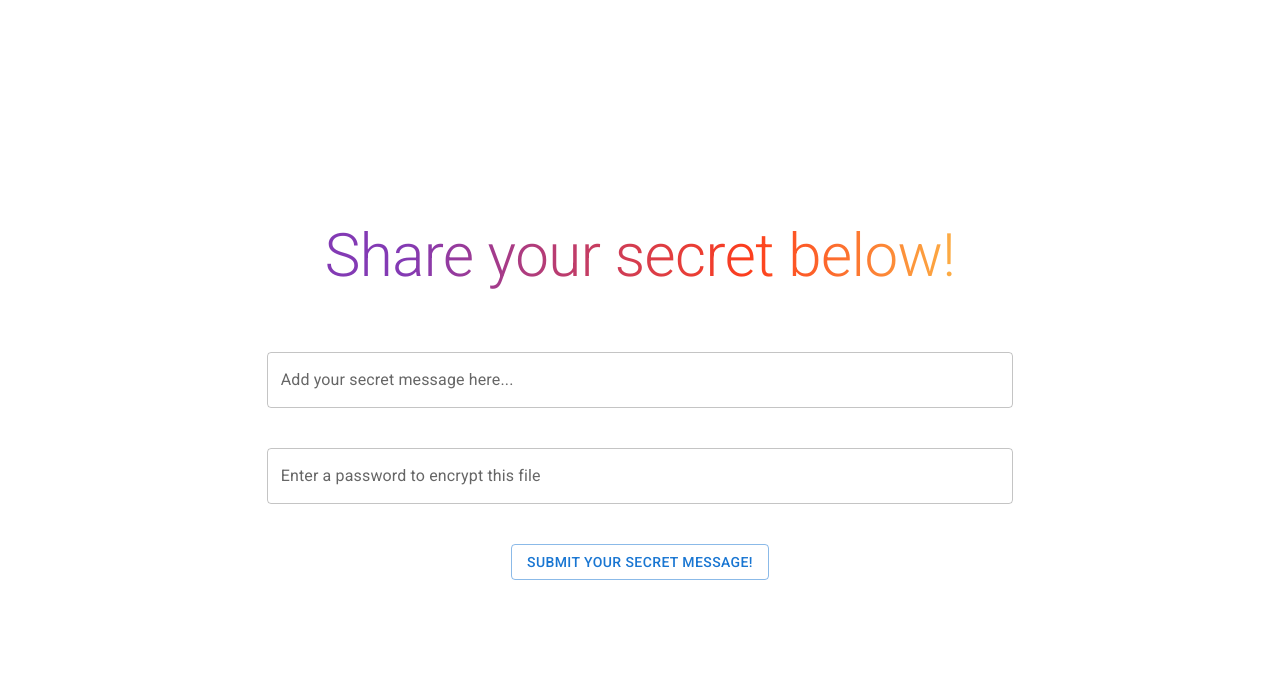
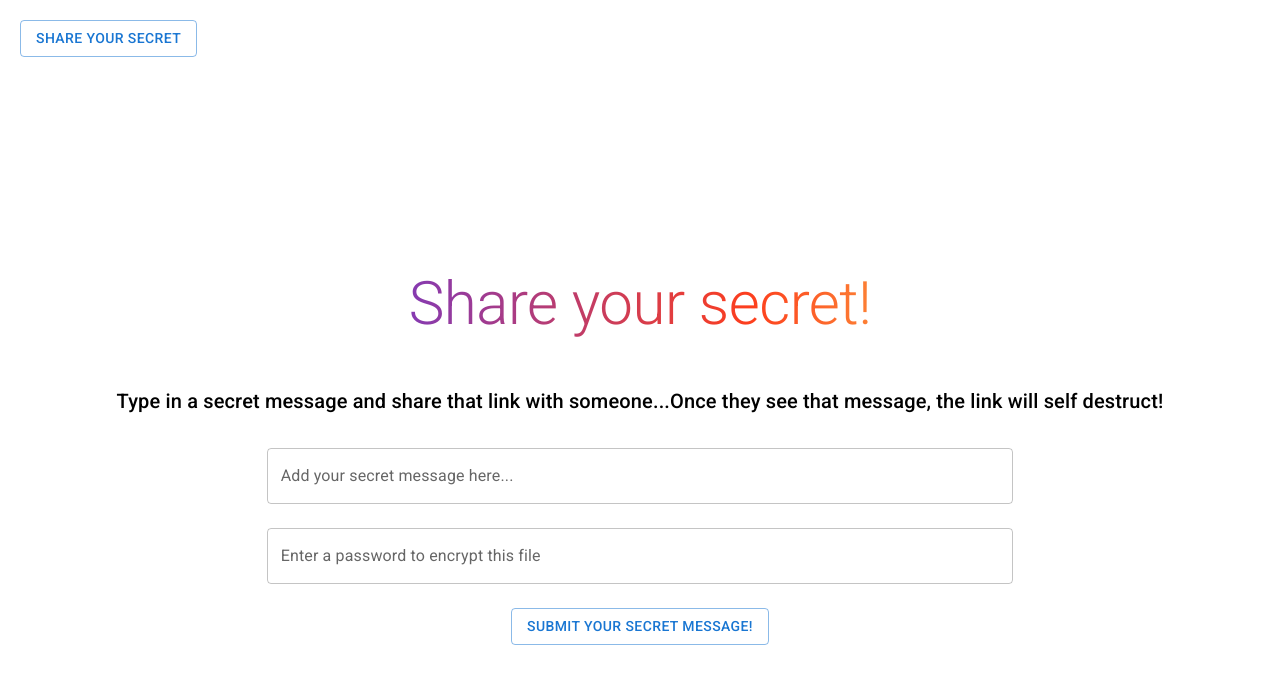
Before and after one commit to aaryandewan/share-your-secret, a React (Create React App) app: page / in a window 1280 px wide. Shown: the top 684 px of the page. Built offline with nearby package versions, Linux system fonts and the light colour scheme; no server answers.

Commit message:
final commit

```diff
--- a/src/App.js
+++ b/src/App.js
@@ -4,10 +4,12 @@ import { BrowserRouter as Router, Route, Routes } from "react-router-dom";
 import Dashboard from "./components/Dashboard";
 import EncryptedMessage from "./components/EncryptedMessage";
 import NotFound from "./components/NotFound";
+import Navbar from "./components/Navbar";
 
 function App() {
   return (
     <Router>
+      <Navbar />
       <Routes>
         <Route path="/" element={<Dashboard />}></Route>
         <Route
--- a/src/components/Dashboard.js
+++ b/src/components/Dashboard.js
@@ -28,11 +28,6 @@ function Dashboard() {
     } catch (e) {
       console.error("zyzz err", e);
     }
-
-    //TODO: Password
-    // await createEncryptedMessage(value, "");
-    // console.log("Message has been written successfully");
-    // setValue("");
   };
 
   return (
@@ -66,7 +61,19 @@ function Dashboard() {
                 webkitTextFillColor: "transparent",
               }}
             >
-              Share your secret below!
+              Share your secret!
+            </Typography>
+          </Grid>
+
+          <Grid item xs={12} md={12} style={{ backgroundColor: "" }}>
+            <Typography
+              gutterBottom
+              textAlign="center"
+              sx={{ typography: { sm: "h6", xs: "body2" } }}
+              style={{}}
+            >
+              Type in a secret message and share that link with someone...Once
+              they see that message, the link will self destruct!
             </Typography>
           </Grid>
 
--- a/src/components/EncryptedMessage.js
+++ b/src/components/EncryptedMessage.js
@@ -8,8 +8,6 @@ import Box from "@mui/material/Box";
 import TextField from "@mui/material/TextField";
 import Button from "@mui/material/Button";
 import Snackbar from "@mui/material/Snackbar";
-import IconButton from "@mui/material/IconButton";
-import CloseIcon from "@mui/icons-material/Close";
 import MuiAlert from "@mui/material/Alert";
 
 import Confetti from "react-confetti";
@@ -39,22 +37,13 @@ function EncryptedMessage() {
     return <MuiAlert elevation={6} ref={ref} variant="filled" {...props} />;
   });
 
-  // console.log("DIMESNTIONS: ", windowDimensions);
-
   const handleClick = () => {
     setOpen(true);
   };
 
   const handleSubmit = async () => {
-    // console.log(
-    //   "In handleSubmit, password = ",
-    //   password,
-    //   "data.password = ",
-    //   data.password
-    // );
     if (password === data.password) {
       setPassword("");
-      //await
       setShowMessage(true);
       setAskPassword(null);
       await deleteDoc(doc(db, "messages", uniqueId.toString()));
@@ -70,57 +59,20 @@ function EncryptedMessage() {
     setOpen(false);
   };
 
-  const action = (
-    <React.Fragment>
-      <Button color="secondary" size="small" onClick={handleClose}>
-        UNDO
-      </Button>
-      <IconButton
-        size="small"
-        aria-label="close"
-        color="inherit"
-        onClick={handleClose}
-      >
-        <CloseIcon fontSize="small" />
-      </IconButton>
-    </React.Fragment>
-  );
-
   useEffect(() => {
     async function fetchData() {
       const docRef = doc(db, "messages", uniqueId.toString());
       const docSnap = await getDoc(docRef);
 
       if (docSnap.exists()) {
-        // console.log("Document data:", docSnap.data());
         setData({
           message: docSnap.data().message,
           password: docSnap.data().password,
         });
-        // console.log("DATA: ", data);
         setAskPassword(true);
-        // await deleteDoc(doc(db, "messages", uniqueId.toString()));
       } else {
-        // doc.data() will be undefined in this case
-        // console.log("No such document!");
         setError("NO SUCH DOC");
       }
-      //TODO: WHY THE HELL IS THE BELOW CODE NOT WORKING!?????
-      //I NEED TO WORK ON ASYNC FUNCTIONS MAN
-      // try {
-      //   let result = await getEncryptedMessage(uniqueId);
-      //   // setData({ message: result.message, password: result.password });
-      //   console.log("RESULT IS !!", result);
-      //   if (result === 123) {
-      //     console.log("FFFF");
-      //     setError("Page doesn't exist");
-      //   }
-
-      //   console.log("MSSG: ", data?.message);
-      //   console.log("Password: ", data?.password);
-      // } catch (err) {
-      //   console.log("ERROR BABY!", err);
-      // }
     }
 
     fetchData();
@@ -128,12 +80,6 @@ function EncryptedMessage() {
 
   return (
     <div>
-      {/*  */}
-      {/* {!data.password && data.message} */}
-      {/*  */}
-      {/*  */}
-      {/*  */}
-
       {askPassword && (
         <Box
           display="flex"
--- /dev/null
+++ b/src/components/Navbar.js
@@ -0,0 +1,23 @@
+import React from "react";
+import { Link } from "react-router-dom";
+import Button from "@mui/material/Button";
+import Stack from "@mui/material/Stack";
+
+function Navbar() {
+  return (
+    <Link to="/" style={{ textDecoration: "none" }}>
+      <Stack
+        direction="row"
+        spacing={2}
+        style={{
+          marginTop: "20px",
+          marginLeft: "20px",
+        }}
+      >
+        <Button variant="outlined">Share your secret</Button>
+      </Stack>
+    </Link>
+  );
+}
+
+export default Navbar;
```
